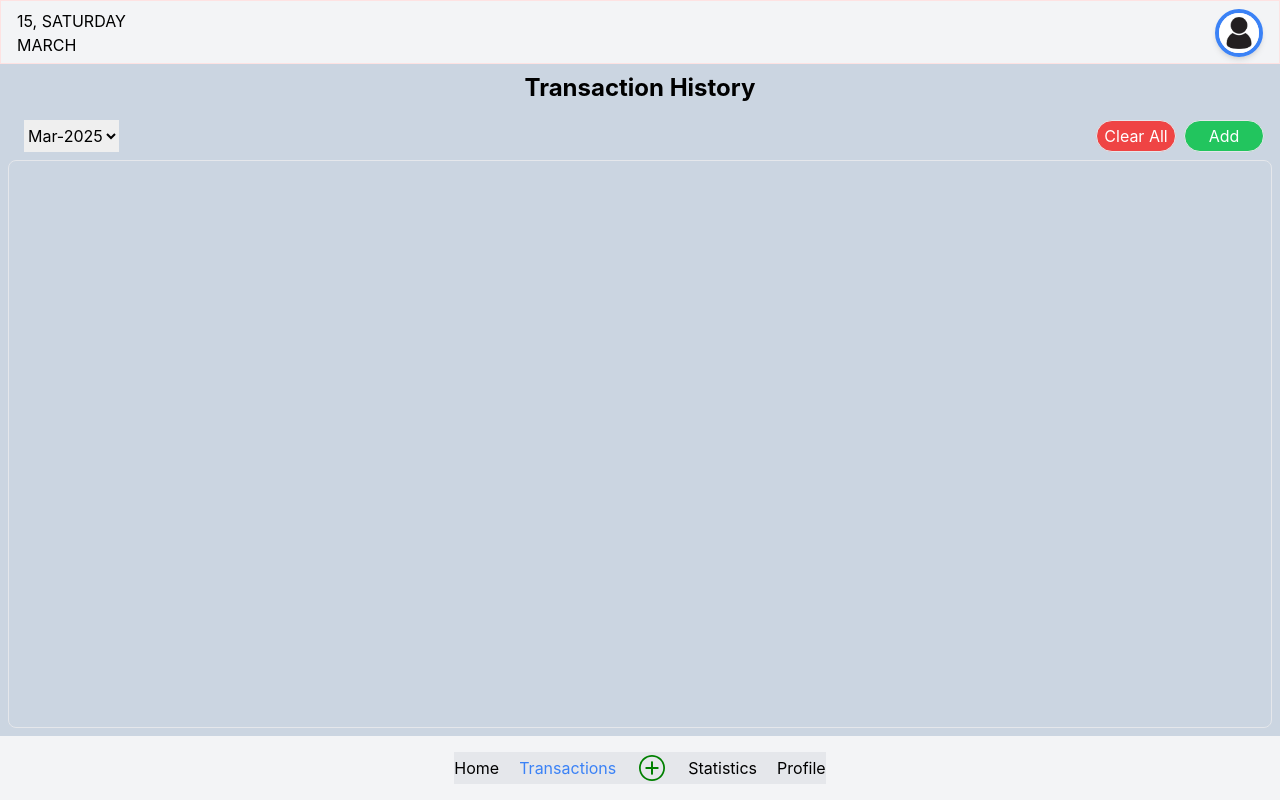
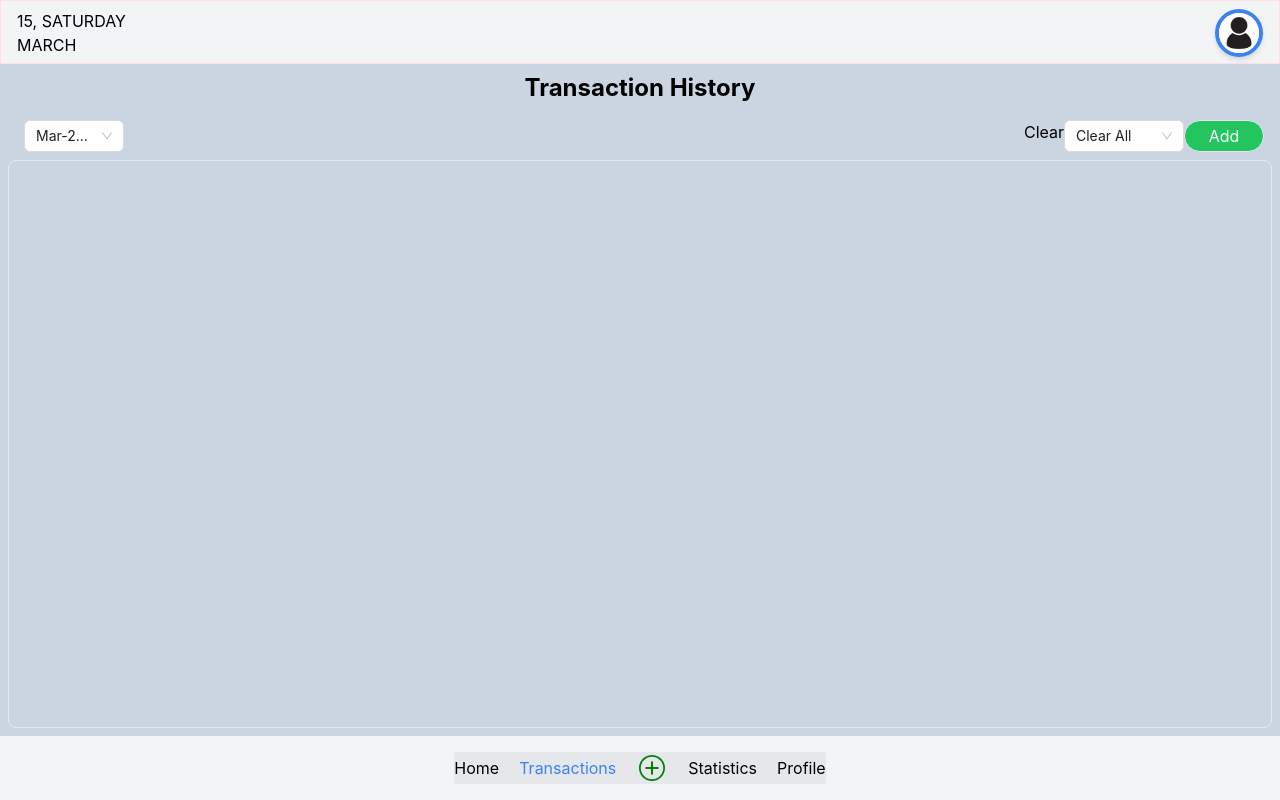
Before and after one commit to gnknaveenkumar/advanced_expense_tracker, a React (Create React App) app: page /transactions in a window 1280 px wide. Built offline with nearby package versions, Linux system fonts and the light colour scheme.

Commit message:
added Dropdown

```diff
--- a/src/common/NavBar.tsx
+++ b/src/common/NavBar.tsx
@@ -11,7 +11,6 @@ import { expenseTrackerDataContext } from "../contexts/expenseTrackerContext";
 const NavBar = () => {
   const { setIsAddTransactionModalOpen, isAddTransactionModalOpen } =
     useContext(expenseTrackerDataContext);
-  console.log("nav isAddTransactionModalOpen ", isAddTransactionModalOpen);
   return (
     <div className="flex justify-around gap-5 border-indigo-500 m-2  bg-gray-200 items-center">
       <NavLink
@@ -34,7 +33,6 @@ const NavBar = () => {
       </NavLink> */}
       <button
         onClick={() => {
-          console.log("clicked here", isAddTransactionModalOpen);
           setIsAddTransactionModalOpen(true);
         }}
         className="text-blue-500"
--- a/src/contexts/expenseTrackerContext.tsx
+++ b/src/contexts/expenseTrackerContext.tsx
@@ -35,6 +35,8 @@ const expenseTrackerDataContext = createContext<{
   setFilteredTransactions: Function;
   selectedMonth: string;
   setSelectedMonth: Function;
+  selectedClearyBy: string;
+  setSelectedClreadBy: Function;
 }>({
   name: "",
   setName: () => {},
@@ -62,6 +64,8 @@ const expenseTrackerDataContext = createContext<{
   setFilteredTransactions: () => {},
   selectedMonth: "",
   setSelectedMonth: () => {},
+  selectedClearyBy: "",
+  setSelectedClreadBy: () => {},
 });
 
 type props = {
@@ -80,6 +84,7 @@ const ExpenseTrackerContext: FC<props> = ({ children }) => {
   const [isAddTransactionModalOpen, setIsAddTransactionModalOpen] =
     useState(false);
   const [selectedMonth, setSelectedMonth] = useState<string>("");
+  const [selectedClearyBy, setSelectedClreadBy] = useState<string>("");
   const [transactionAction, setTransactionAction] = useState<TransactionType>({
     id: null,
     action: null,
@@ -131,7 +136,6 @@ const ExpenseTrackerContext: FC<props> = ({ children }) => {
     }
     setMonths(filteredMonths);
     setSelectedMonth(filteredMonths[0]);
-    console.log("filteredMonth ", filteredMonths);
   };
 
   useEffect(() => {
@@ -211,6 +215,8 @@ const ExpenseTrackerContext: FC<props> = ({ children }) => {
         setFilteredTransactions,
         selectedMonth,
         setSelectedMonth,
+        selectedClearyBy,
+        setSelectedClreadBy,
       }}
     >
       {children}
--- a/src/layouts/PageContainer.tsx
+++ b/src/layouts/PageContainer.tsx
@@ -21,7 +21,7 @@ const PageContainer: React.FC = () => {
       </div>
 
       {/* Footer Section */}
-      <div className="py-2 bg-gray-100 text-center w-full flex justify-around">
+      <div className="py-2 bg-gray-100 text-center w-full flex justify-around ">
         <NavBar />
       </div>
     </div>
--- a/src/pages/Statictics.tsx
+++ b/src/pages/Statictics.tsx
@@ -1,27 +1,72 @@
-import { useContext } from "react";
+import { useContext, useState } from "react";
 import Charts from "../components/Charts";
-import { getTransactionSummaryByType } from "../utility/utils";
+import {
+  chartComparisonParameter,
+  getTransactionSummaryByType,
+} from "../utility/utils";
 import { expenseTrackerDataContext } from "../contexts/expenseTrackerContext";
 import _ from "lodash";
 
 const Statictics = () => {
-  const { transactions } = useContext(expenseTrackerDataContext);
-  // const transactions = [
-  //   { id: 1, type: "income", amount: 1000 },
-  //   { id: 2, type: "expense", amount: 300 },
-  //   { id: 3, type: "income", amount: 500 },
-  //   { id: 4, type: "expense", amount: 200 },
-  // ];
+  const {
+    transactions,
+    selectedMonth,
+    setSelectedMonth,
+    months,
+    filteredTransactions,
+  } = useContext(expenseTrackerDataContext);
 
+  const [chartComparisonGraph, setChartCoparisonGraph] = useState<string>(
+    chartComparisonParameter[0]
+  );
+
+  // const { chartData, incomeTotal, expenseTotal } = getTransactionSummaryByType(
+  //   _.cloneDeep(transactions)
+  // );
   const { chartData, incomeTotal, expenseTotal } = getTransactionSummaryByType(
-    _.cloneDeep(transactions)
+    _.cloneDeep(filteredTransactions),
+    chartComparisonGraph
   );
-  console.log(transactions);
+  const handleMonthChange = (e: React.ChangeEvent<HTMLSelectElement>) => {
+    const selected = e.target.value;
+    setSelectedMonth(selected);
+  };
+
   return (
     <div className="p-4 m-auto ">
       <h1 className="text-center text-2xl font-bold mb-4">
         Transaction Overview
       </h1>
+      <div className="flex justify-between">
+        {/* <label className="font-bold">Filter by Month:</label> */}
+        <select
+          value={selectedMonth}
+          onChange={handleMonthChange}
+          className=" h-8 focus:outline-none focus:ring-2 focus:ring-blue-400"
+        >
+          {/* <option value="">All Months</option> */}
+          {months.map((month, index) => (
+            <option key={index} value={month}>
+              {month}
+            </option>
+          ))}
+        </select>
+
+        <select
+          value={chartComparisonGraph}
+          onChange={(e) => {
+            setChartCoparisonGraph(e.target.value);
+          }}
+          className=" h-8 focus:outline-none focus:ring-2 focus:ring-blue-400"
+        >
+          {/* <option value="">All Months</option> */}
+          {chartComparisonParameter.map((parameter, index) => (
+            <option key={index} value={parameter}>
+              {parameter}
+            </option>
+          ))}
+        </select>
+      </div>
       <div className="mt-10">
         <Charts data={chartData} chartType="pie" title="" />
         {/* <Charts
--- a/src/pages/Transactions.tsx
+++ b/src/pages/Transactions.tsx
@@ -7,6 +7,7 @@ import {
   getMonthAndYear,
 } from "../utility/utils";
 import { Transaction } from "../common/types";
+import { Select } from "antd";
 
 const Transactions = () => {
   const {
@@ -17,12 +18,22 @@ const Transactions = () => {
     selectedMonth,
     setSelectedMonth,
     filteredTransactions,
+    setSelectedClreadBy,
+    selectedClearyBy,
     months,
   } = useContext(expenseTrackerDataContext);
 
   const handleMonthChange = (e: React.ChangeEvent<HTMLSelectElement>) => {
     const selected = e.target.value;
     setSelectedMonth(selected);
+  };
+
+  console.log("setSelectedClreadBy", selectedClearyBy);
+
+  const onChage = (value: string) => {
+    setSelectedClreadBy(value);
+    setIsClearAllTransactions(true);
+    SetIsDeleteTransactionModalOpen(true);
   };
 
   return (
@@ -33,21 +44,21 @@ const Transactions = () => {
       <div className="flex items-center justify-between">
         <div className="flex items-center gap-2 ml-4 mb-2">
           {/* <label className="font-bold">Filter by Month:</label> */}
-          <select
+
+          <Select
+            className="w-24"
+            placeholder="Month"
             value={selectedMonth}
-            onChange={handleMonthChange}
-            className=" h-8 focus:outline-none focus:ring-2 focus:ring-blue-400"
-          >
-            {/* <option value="">All Months</option> */}
-            {months.map((month, index) => (
-              <option key={index} value={month}>
-                {month}
-              </option>
-            ))}
-          </select>
+            style={{ width: "100px" }}
+            onChange={(value) => setSelectedMonth(value)}
+            options={months.map((month, index) => ({
+              label: month,
+              value: month,
+            }))}
+          ></Select>
         </div>
         <div className="flex justify-end">
-          <button
+          {/* <button
             onClick={() => {
               setIsClearAllTransactions(true);
               SetIsDeleteTransactionModalOpen(true);
@@ -55,7 +66,17 @@ const Transactions = () => {
             className="border bg-red-500 text-white flex justify-center w-20 rounded-3xl items-center   mr-2 h-8 mb-2"
           >
             Clear All
-          </button>
+          </button> */}
+          <p>Clear </p>
+          <Select
+            defaultValue="Clear All"
+            onChange={onChage}
+            style={{ width: 120 }}
+            options={[
+              { value: "All", label: "All" },
+              { value: " By Month", label: "By Month" },
+            ]}
+          />
           <button
             onClick={() => {
               setIsAddTransactionModalOpen(true);
--- a/src/utility/utils.ts
+++ b/src/utility/utils.ts
@@ -10,6 +10,12 @@ export const getFormattedDateAndDay = (): string => {
   return `${date},  ${day} `;
 };
 
+export const chartComparisonParameter = [
+  "Income-Expense",
+  "Income's Category",
+  "Expense's Category",
+];
+
 export const getFormattedMonth = (): string => {
   const day = today;
   const month = today
@@ -19,7 +25,14 @@ export const getFormattedMonth = (): string => {
   return month;
 };
 
-export const getTransactionSummaryByType = (transactions: Transaction[]) => {
+export const getTransactionSummaryByType1 = (
+  transactions: Transaction[],
+  comparisonParam: string
+) => {};
+export const getTransactionSummaryByType = (
+  transactions: Transaction[],
+  comparisonParam: string
+) => {
   const { incomeTotal, expenseTotal } = transactions.reduce(
     (acc, transaction) => {
       if (transaction.isIncome) {
@@ -31,6 +44,9 @@ export const getTransactionSummaryByType = (transactions: Transaction[]) => {
     },
     { incomeTotal: 0, expenseTotal: 0 }
   );
+
+  if (comparisonParam === chartComparisonParameter[0]) {
+  }
 
   return {
     incomeTotal,
```
